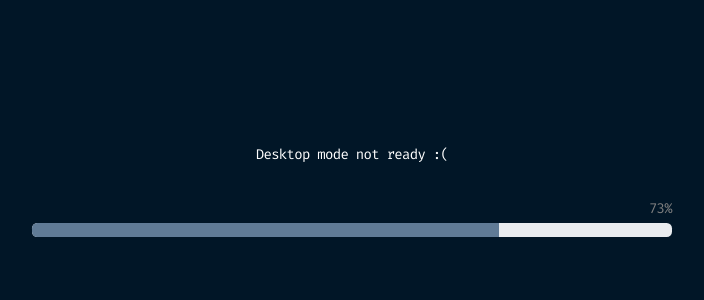
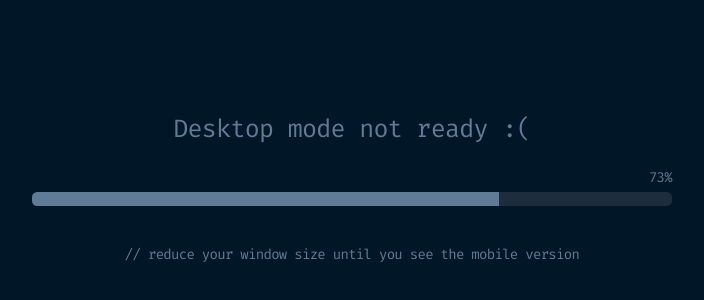
Before and after one commit to ethantaylan/ethan-taylan-portfolio, a React (Vite) app: page / in a window 1280 px wide. Shown: the part 208-508 px from the top of the page, without its empty margins (288-992 px from the left). Built offline with nearby package versions, Linux system fonts and the light colour scheme.

Commit message:
desktop mode not ready

```diff
--- a/src/components/DesktopNotReady/DesktopNotReady.tsx
+++ b/src/components/DesktopNotReady/DesktopNotReady.tsx
@@ -10,11 +10,12 @@ const DesktopNotReady = (props: Props) => {
 	return (
 		<div className={matches ? 'd-block' : 'd-none'}>
 			<div className='d-flex justify-content-center flex-column align-items-center container-full-page'>
-				<h1 style={{ color: 'white', marginBottom: '40px' }}>Desktop mode not ready :(</h1>
+				<h1 className='my-text-primary' style={{marginBottom: '30px', fontSize: '25px' }}>Desktop mode not ready :(</h1>
 				<div className='w-50'>
-				<h6 style={{textAlign:'end', color: 'gray' }}>73%</h6>
+				<h6 className='my-text-primary' style={{textAlign:'end'}}>73%</h6>
 					<ProgressBar now={73} />
 				</div>
+                <h6 className='my-text-primary mt-5'>// reduce your window size until you see the mobile version</h6>
 			</div>
 		</div>
 	);
--- a/src/components/DesktopNotReady/desktop-not-ready.scss
+++ b/src/components/DesktopNotReady/desktop-not-ready.scss
@@ -10,4 +10,10 @@
     .progress-bar {
         background-color: m.$primary;
     }
+    .progress {
+        background-color: m.$secondary;
+    }
+    .my-text-primary {
+        color: m.$primary
+    }
 }
```
